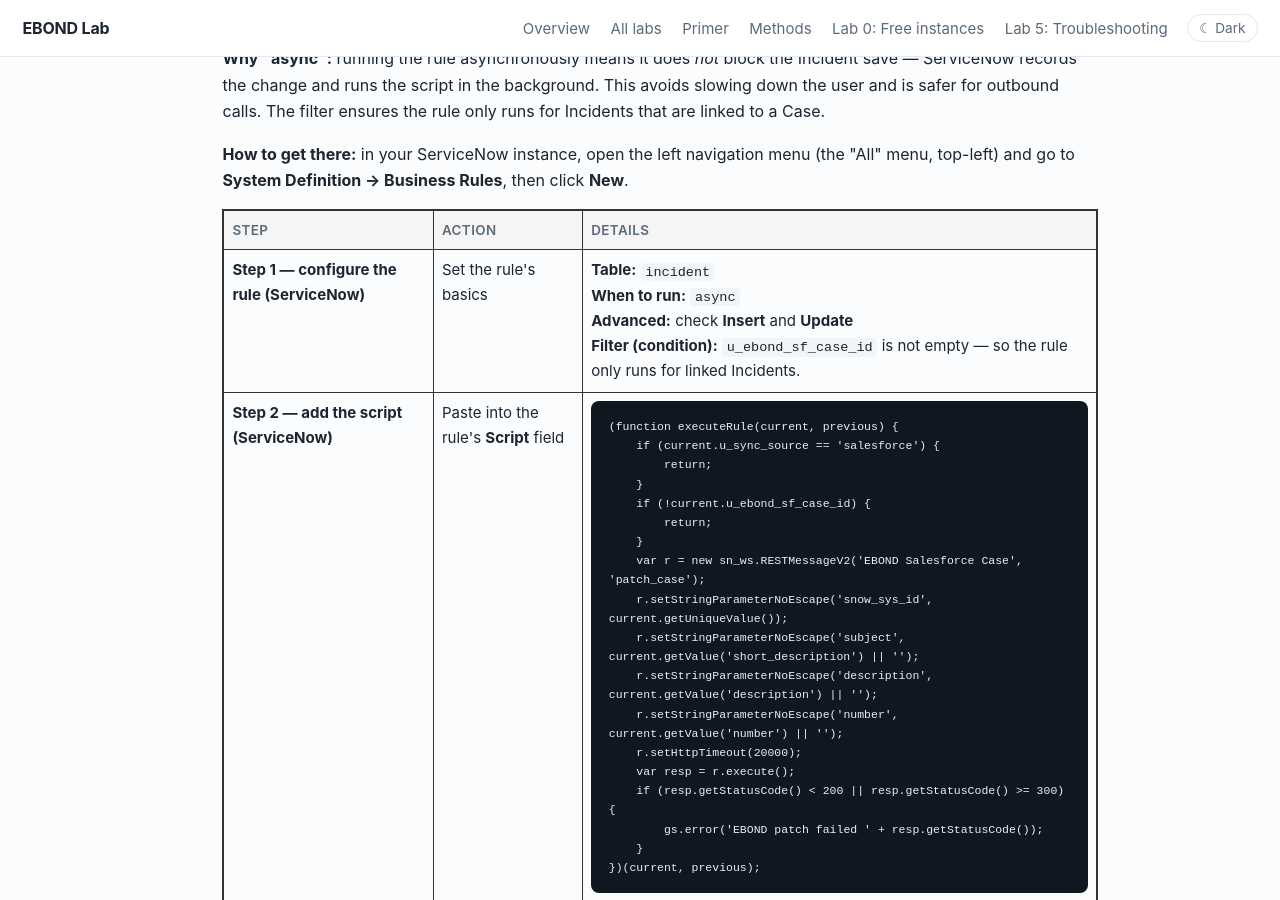
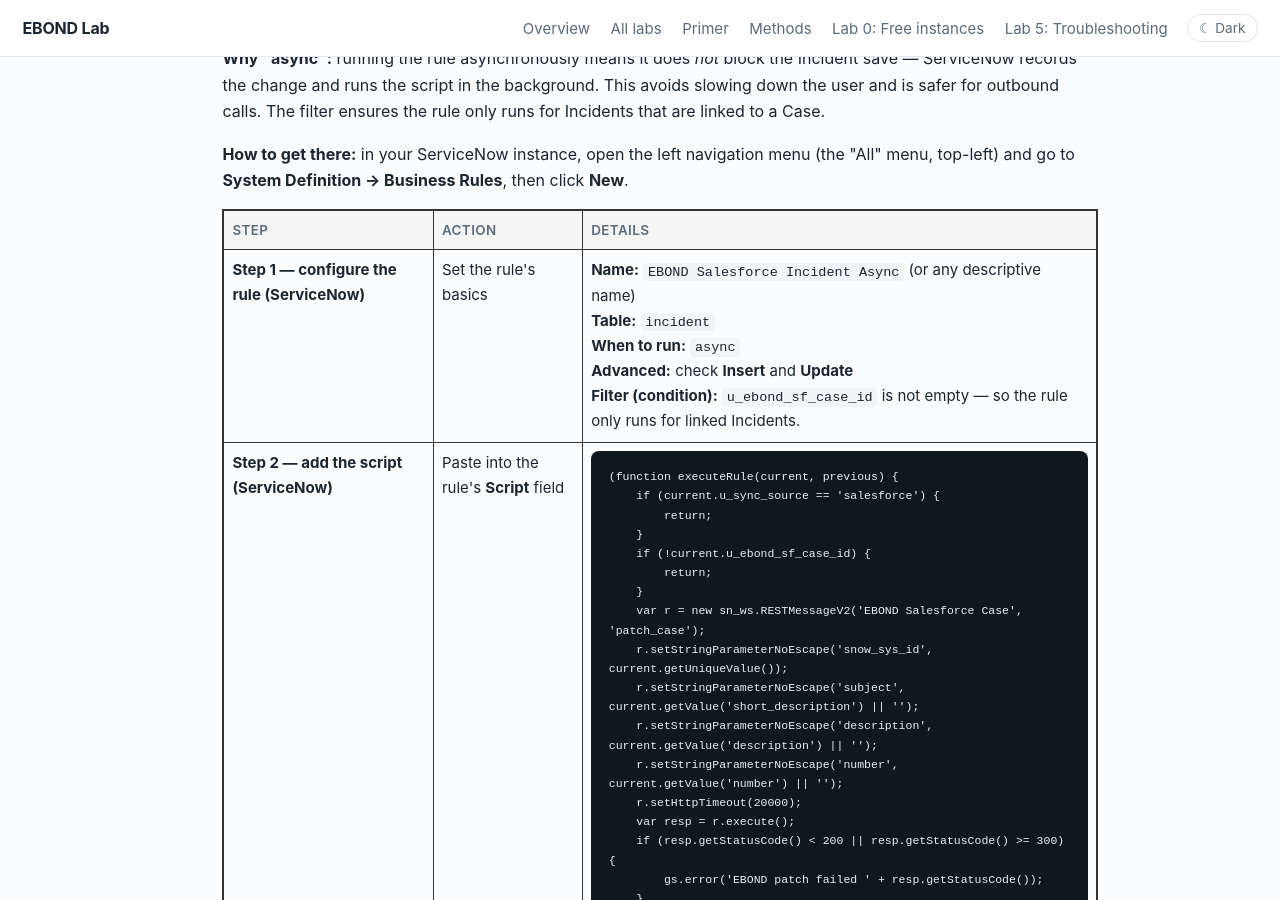
Before and after one commit to eltonaguiar/EBOND_ServiceNowSalesforce, a Jekyll site: the page built from site/labs/03-snow-to-salesforce.md, in a window 1280 px wide and 900 px high, scrolled down 7269 px. Built offline with Jekyll 4.4.1, drawn with Linux system fonts in a browser that asks for light colours.

Commit message:
lab 03: add Name field to business rule config table (matches screenshot)

```diff
--- a/site/labs/03-snow-to-salesforce.md
+++ b/site/labs/03-snow-to-salesforce.md
@@ -591,6 +591,7 @@ http://orgfarm-e1f47f3d5e-dev-ed.develop.my.salesforce.com/services/data/latest
 <td style="border:1px solid #333; padding:8px; vertical-align:top;"><strong>Step 1 — configure the rule (ServiceNow)</strong></td>
 <td style="border:1px solid #333; padding:8px; vertical-align:top;">Set the rule's basics</td>
 <td style="border:1px solid #333; padding:8px; vertical-align:top;">
+<strong>Name:</strong> <code>EBOND Salesforce Incident Async</code> (or any descriptive name)<br>
 <strong>Table:</strong> <code>incident</code><br>
 <strong>When to run:</strong> <code>async</code><br>
 <strong>Advanced:</strong> check <strong>Insert</strong> and <strong>Update</strong><br>
```
